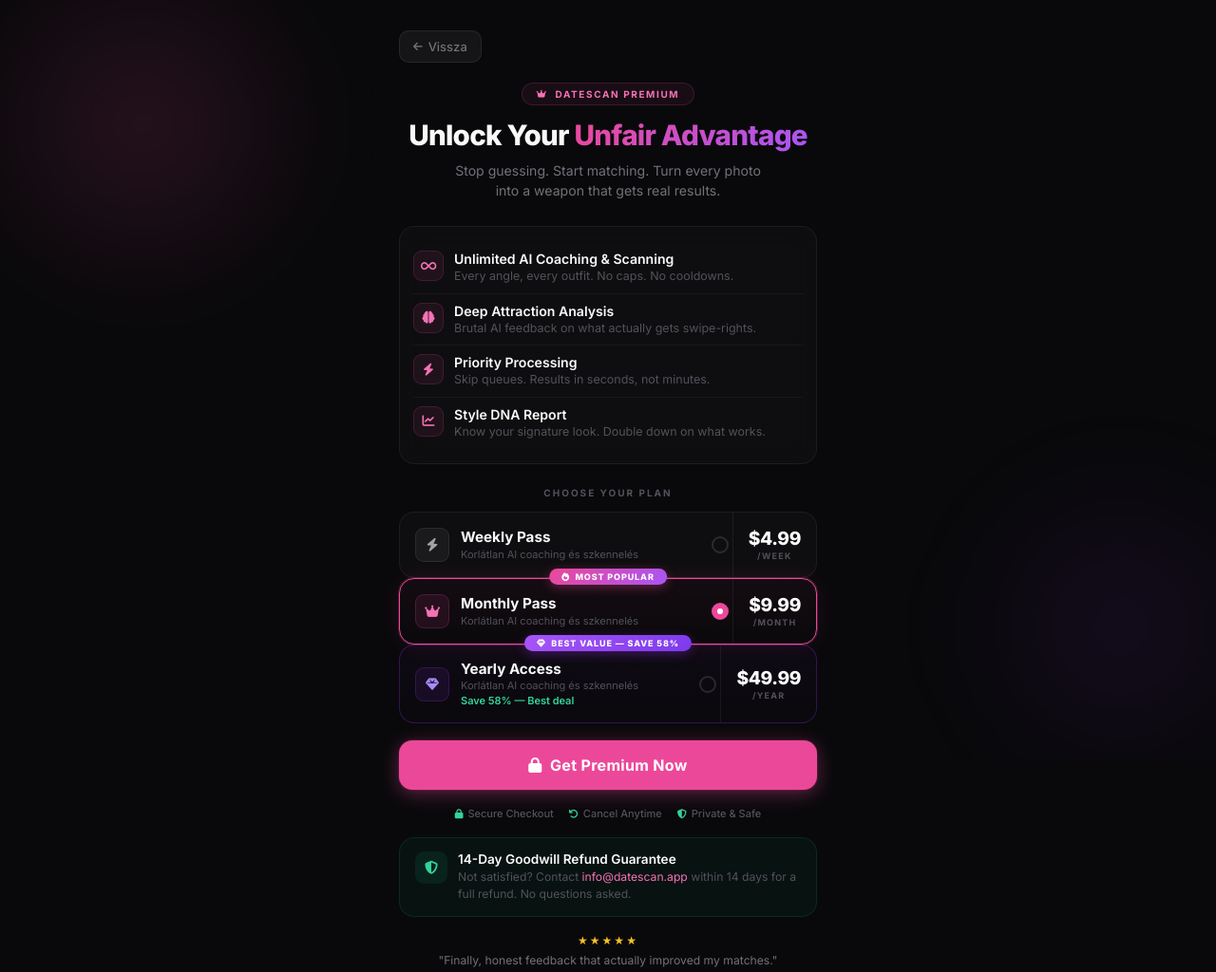
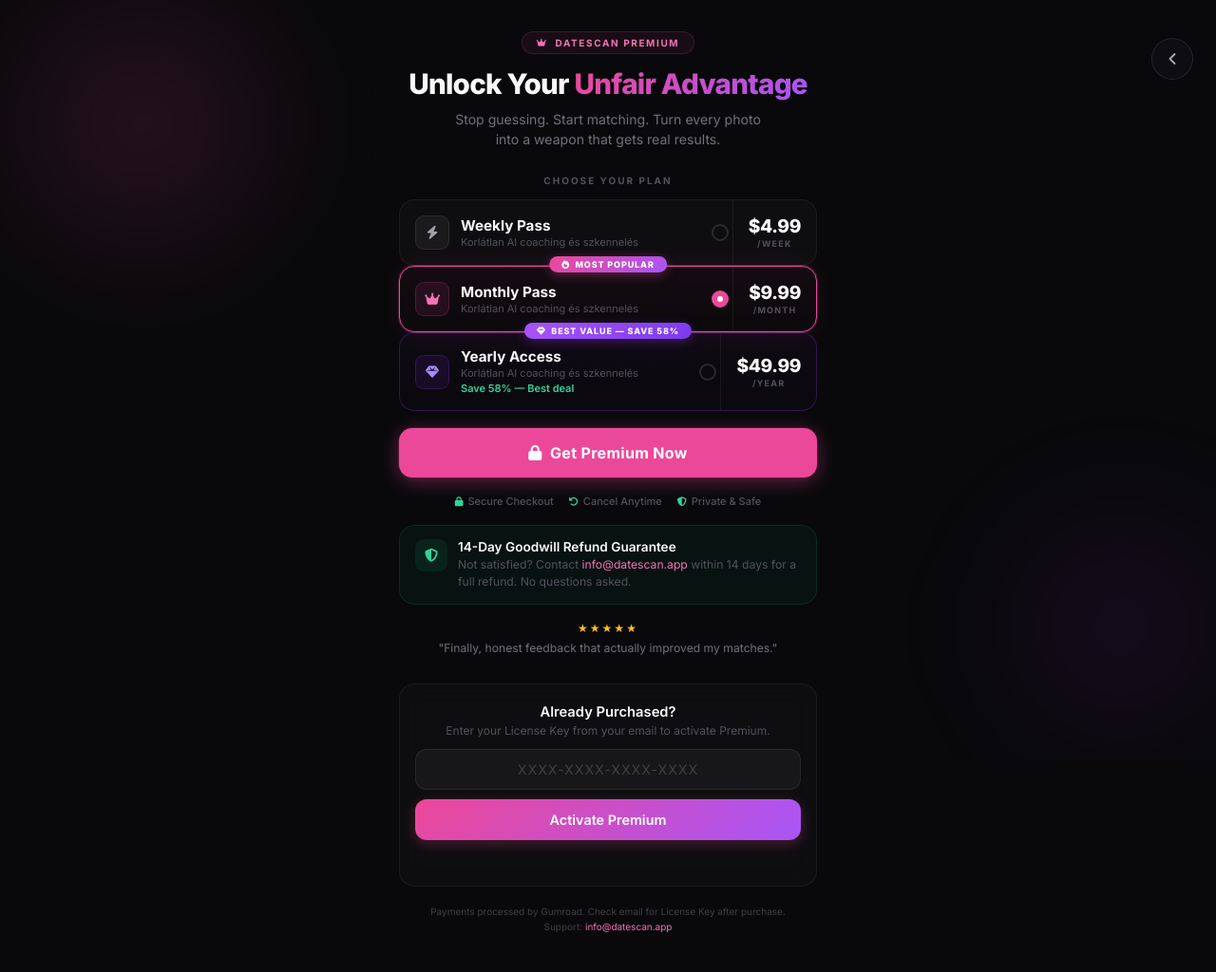
Before and after one commit to dentscanapp/test, a plain HTML site: page upgrade.html in a window 1280 px wide. Shown: the top 1024 px of the page at 95% size. Drawn offline with Linux system fonts and the light colour scheme.

Commit message:
Add files via upload

```diff
--- a/upgrade.html
+++ b/upgrade.html
@@ -59,20 +59,30 @@
   padding:32px 20px 60px;
 }
 
-/* ── Back Button ── */
+/* ── Back Button (fixed, top-right, matching contact.html) ── */
 .back{
-  display:inline-flex;align-items:center;gap:6px;
-  background:rgba(255,255,255,.05);
-  border:1px solid rgba(255,255,255,.08);
-  color:#71717a;
-  padding:8px 14px;border-radius:10px;
-  font-family:inherit;font-size:13px;font-weight:500;
+  position:fixed;
+  top:calc(env(safe-area-inset-top, 0px) + 2.5rem);
+  right:24px;
+  z-index:30;
+  width:44px;height:44px;
+  display:flex;align-items:center;justify-content:center;
+  border-radius:50%;
+  border:1px solid rgba(255,255,255,.10);
+  background:rgba(15,15,20,.80);
+  backdrop-filter:blur(14px);-webkit-backdrop-filter:blur(14px);
+  color:#b0a8ba;
   text-decoration:none;cursor:pointer;
   transition:all .2s ease;
-  margin-bottom:20px;
 }
-.back:hover{background:rgba(255,255,255,.10);color:#fafafa;border-color:rgba(255,255,255,.16)}
-.back i{font-size:11px}
+.back:hover{
+  color:#fff;
+  border-color:rgba(236,72,153,.50);
+  background:rgba(236,72,153,.10);
+  box-shadow:0 0 16px rgba(236,72,153,.25);
+}
+.back:active{transform:scale(.95)}
+.back svg{width:20px;height:20px;fill:none;stroke:currentColor;stroke-width:2.2;stroke-linecap:round;stroke-linejoin:round}
 
 /* ── Header ── */
 .hdr{text-align:center;margin-bottom:26px}
@@ -103,19 +113,6 @@
   border-radius:1rem;
   backdrop-filter:blur(12px);-webkit-backdrop-filter:blur(12px);
 }
-
-/* ── Features ── */
-.feats{padding:16px 14px;margin-bottom:24px}
-.feat{display:flex;align-items:flex-start;gap:11px;padding:9px 0;border-bottom:1px solid rgba(255,255,255,.04)}
-.feat:last-child{border-bottom:none}
-.feat-ic{
-  width:32px;height:32px;flex-shrink:0;border-radius:9px;
-  background:rgba(236,72,153,.08);border:1px solid rgba(236,72,153,.18);
-  display:flex;align-items:center;justify-content:center;
-  color:#f472b6;font-size:13px;
-}
-.feat-t{font-weight:600;font-size:.88rem;color:#fafafa;margin-bottom:1px}
-.feat-d{color:#52525b;font-size:.78rem;line-height:1.4}
 
 /* ── Plans ── */
 .plans-label{
@@ -326,10 +323,13 @@
 </head>
 <body>
 <div class="ambient"></div>
+
+<!-- Back (fixed top-right, matching contact.html) -->
+<a href="index.html" class="back" id="backBtn" aria-label="Vissza">
+  <svg viewBox="0 0 24 24" aria-hidden="true"><path d="M15 18l-6-6 6-6"/></svg>
+</a>
+
 <div class="wrap">
-
-  <!-- Back -->
-  <a href="index.html" class="back" id="backBtn"><i class="fas fa-arrow-left"></i> Vissza</a>
 
   <!-- Already PRO -->
   <div id="alreadyProBanner" class="pro-banner hidden">
@@ -343,38 +343,6 @@
     <div class="pill"><i class="fas fa-crown"></i> DateScan Premium</div>
     <h1>Unlock Your <span class="gr">Unfair Advantage</span></h1>
     <p class="sub">Stop guessing. Start matching. Turn every photo into a weapon that gets real results.</p>
-  </div>
-
-  <!-- Features -->
-  <div class="feats glass upgrade-section">
-    <div class="feat">
-      <div class="feat-ic"><i class="fas fa-infinity"></i></div>
-      <div>
-        <div class="feat-t">Unlimited AI Coaching & Scanning</div>
-        <div class="feat-d">Every angle, every outfit. No caps. No cooldowns.</div>
-      </div>
-    </div>
-    <div class="feat">
-      <div class="feat-ic"><i class="fas fa-brain"></i></div>
-      <div>
-        <div class="feat-t">Deep Attraction Analysis</div>
-        <div class="feat-d">Brutal AI feedback on what actually gets swipe-rights.</div>
-      </div>
-    </div>
-    <div class="feat">
-      <div class="feat-ic"><i class="fas fa-bolt"></i></div>
-      <div>
-        <div class="feat-t">Priority Processing</div>
-        <div class="feat-d">Skip queues. Results in seconds, not minutes.</div>
-      </div>
-    </div>
-    <div class="feat">
-      <div class="feat-ic"><i class="fas fa-chart-line"></i></div>
-      <div>
-        <div class="feat-t">Style DNA Report</div>
-        <div class="feat-d">Know your signature look. Double down on what works.</div>
-      </div>
-    </div>
   </div>
 
   <!-- Plans -->
```
